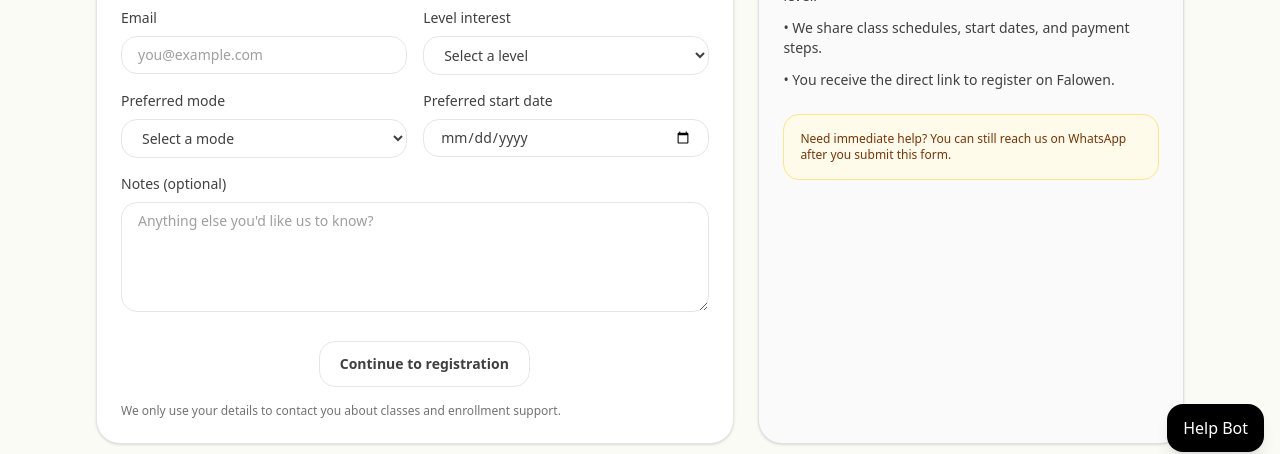
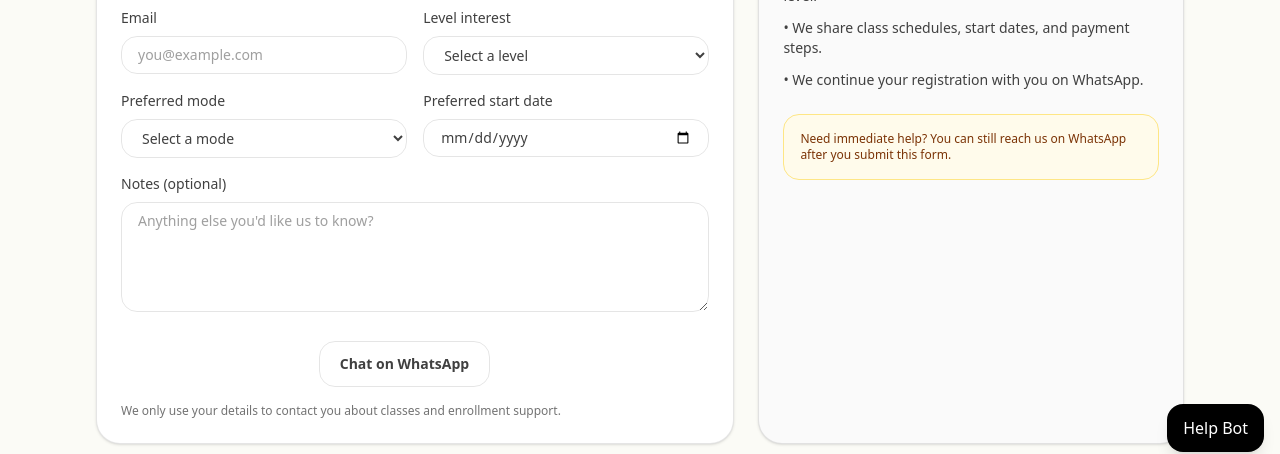
Before and after one commit to learngermanghana/learngermanghana-site, a Next.js app: page /lead-capture in a window 1280 px wide. Shown: the part 332-786 px from the top of the page. Built offline with nearby package versions, Linux system fonts and the light colour scheme.

Commit message:
Route lead capture registration to WhatsApp

```diff
--- a/src/app/lead-capture/page.tsx
+++ b/src/app/lead-capture/page.tsx
@@ -29,8 +29,8 @@ function getIntentDetails(intent?: string) {
       return {
         label: "Register",
         description: "Share your details so we can guide your registration and class choice.",
-        next: LINKS.register,
-        nextLabel: "Continue to registration",
+        next: WHATSAPP_LINK,
+        nextLabel: "Chat on WhatsApp",
       };
   }
 }
@@ -179,7 +179,7 @@ export default function LeadCapturePage({
             <ul className="mt-4 space-y-3">
               <li>• Our team reviews your details and confirms the right level.</li>
               <li>• We share class schedules, start dates, and payment steps.</li>
-              <li>• You receive the direct link to register on Falowen.</li>
+              <li>• We continue your registration with you on WhatsApp.</li>
             </ul>
 
             <div className="mt-6 rounded-2xl border border-amber-200 bg-amber-50 p-4 text-xs text-amber-900">
--- a/src/app/lead-capture/thanks/page.tsx
+++ b/src/app/lead-capture/thanks/page.tsx
@@ -28,9 +28,9 @@ function getThanksCopy(intent?: string) {
     default:
       return {
         title: "Thanks! We have received your details.",
-        subtitle: "Use the link below to continue your registration on Falowen.",
-        actionLabel: "Continue to registration",
-        fallback: LINKS.register,
+        subtitle: "Use the link below to continue your registration with us on WhatsApp.",
+        actionLabel: "Chat on WhatsApp",
+        fallback: WHATSAPP_LINK,
       };
   }
 }
```
